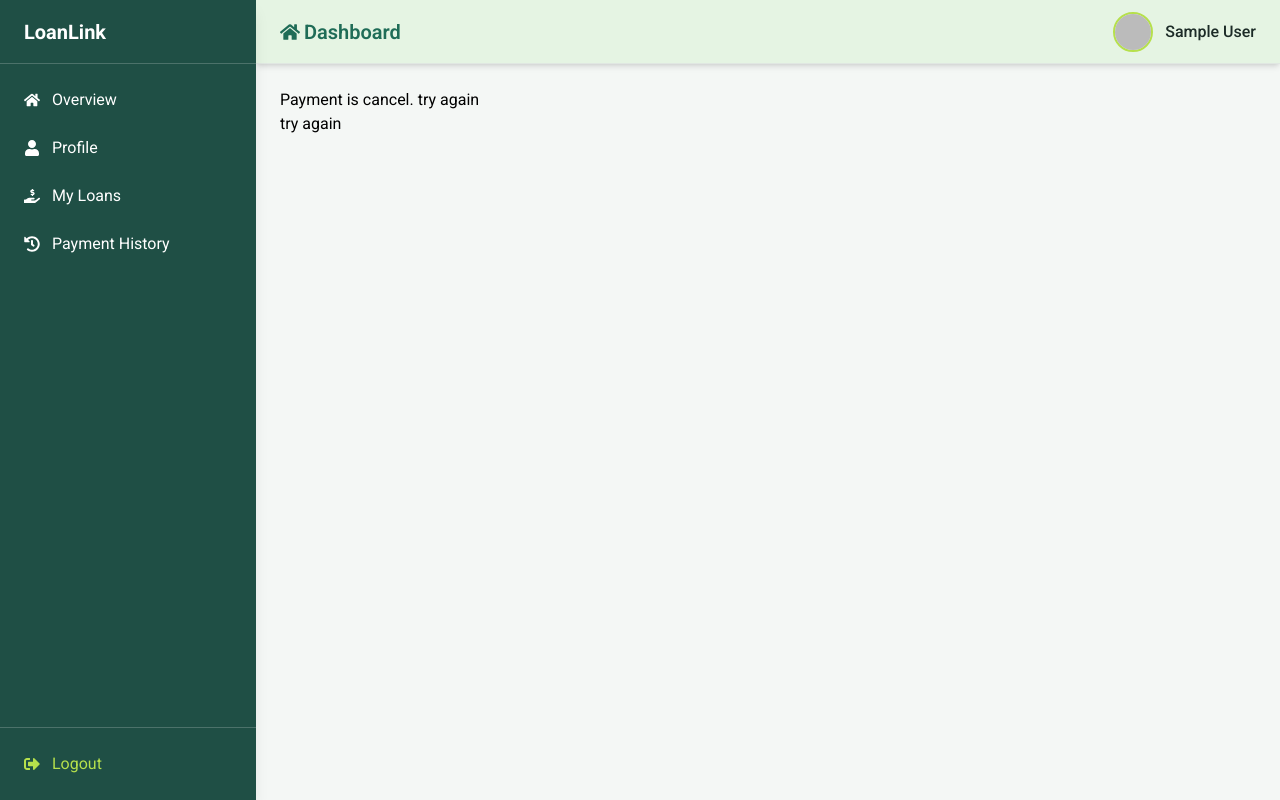
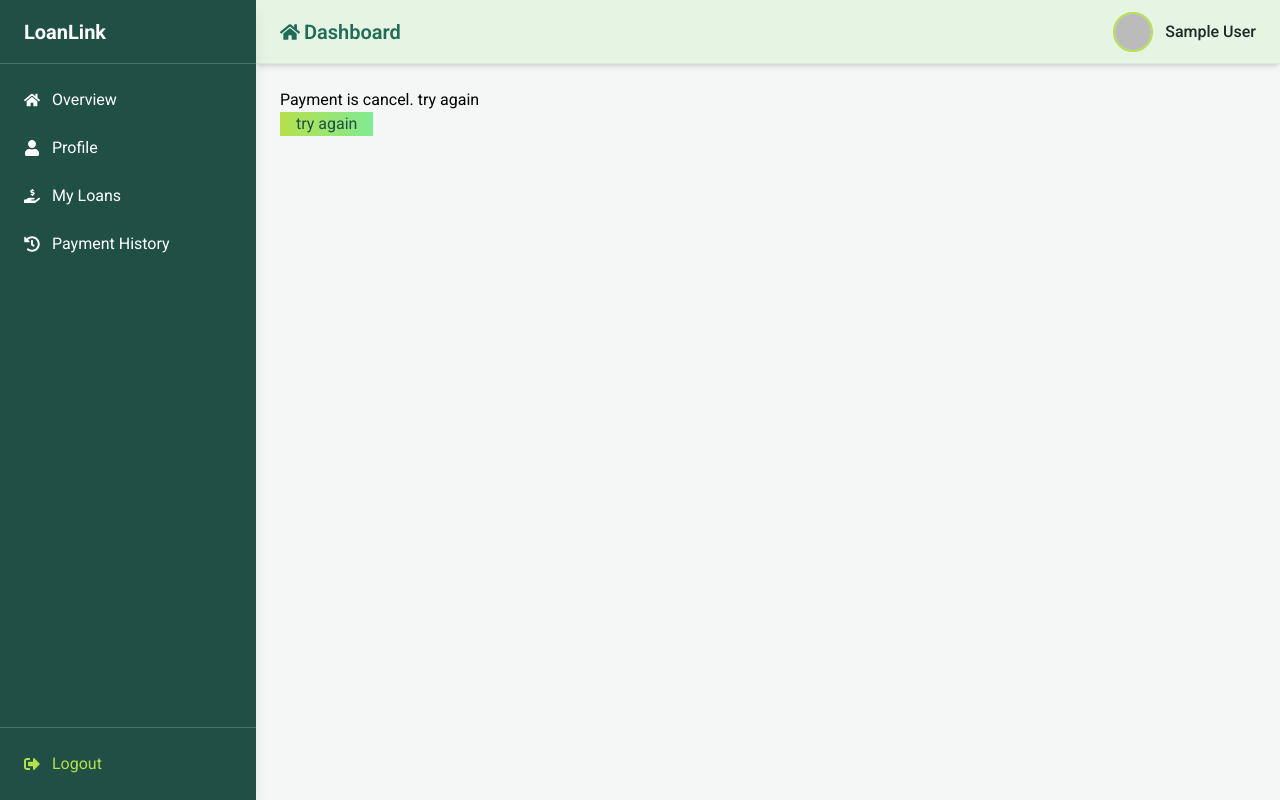
Before and after one commit to mursalin35/LoanLink-Client, a React (Vite) app: page /dashboard/payment-cancelled in a window 1280 px wide. Built offline with nearby package versions, Linux system fonts and the light colour scheme; no server answers; sample sign-in values are in the browser's storage.

Commit message:
calcel payment btn update

```diff
--- a/src/pages/Dashboard/User/PaymentCancel.jsx
+++ b/src/pages/Dashboard/User/PaymentCancel.jsx
@@ -6,8 +6,8 @@ const PaymentCancel = () => {
         <div>
             <title>Payment Cancel</title>
             <h1>Payment is cancel. try again</h1>
-            <Link to="/dashboard/my-parcels">
-            <button className='btn btn-primary btn-sm text-black'>try again</button></Link>
+            <Link to="/dashboard/my-loans">
+            <button className='btn btn-primary px-4 btm btn-sm text-black'>try again</button></Link>
         </div>
     );
 };
```
